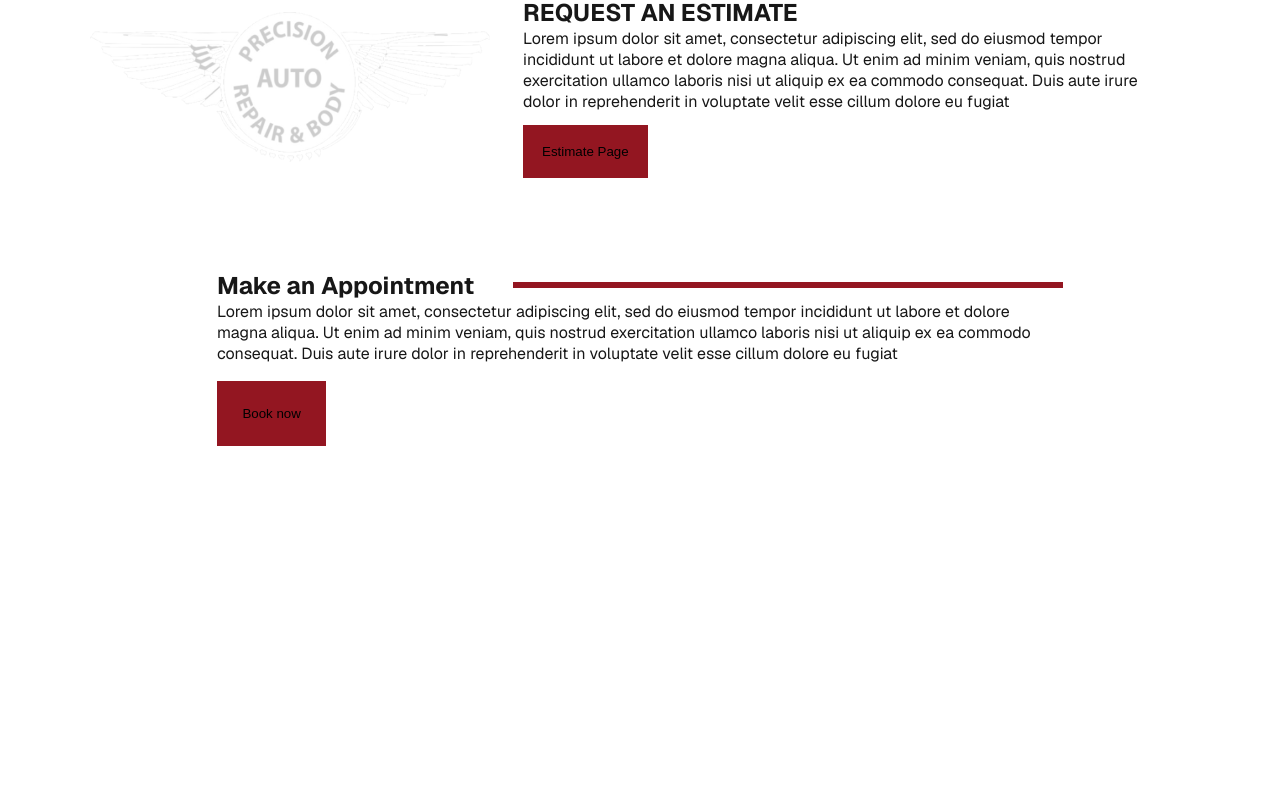
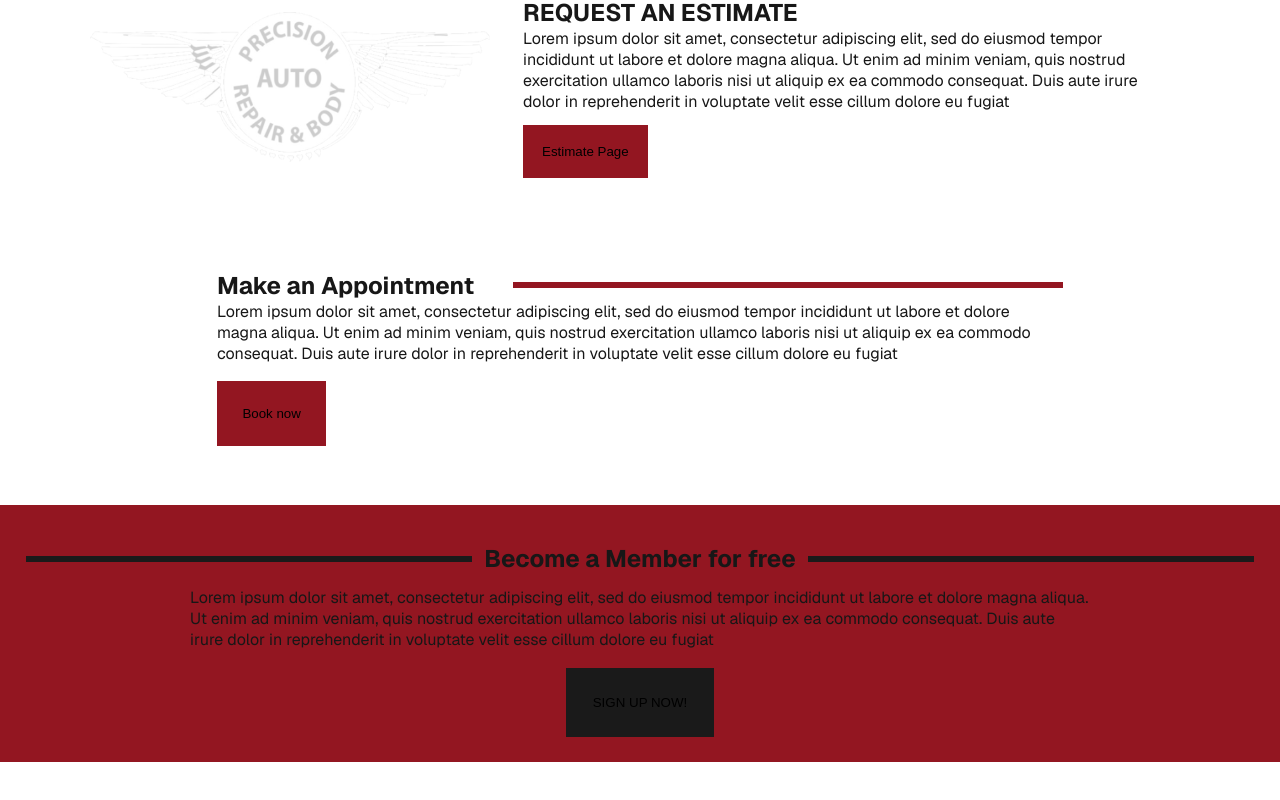
Before and after one commit to rockett366/Precision-Auto-Repair-and-Body, a Next.js app in the folder precision-auto/: page / in a window 1280 px wide. Shown: the part 852-1652 px from the top of the page. Before the commit the page ends 1441 px from the top, so only its background shows below. Built offline with nearby package versions, Linux system fonts and the light colour scheme.

Commit message:
Scrum 86: section about becoming a member on landing page
Become a member for free banner on the landing page, with a button that will send the user to the sign-up page

```diff
--- a/precision-auto/src/app/page.js
+++ b/precision-auto/src/app/page.js
@@ -66,11 +66,33 @@ export default function Home() {
             </p>
             <button className={styles.button}>
               {" "}
-              <Link href="./select-service">Book now</Link>
+              <Link href="/">Book now</Link>
             </button>
           </div>
         </div>
 
+        {/* become a member for free section */}
+        <div className={styles.infoBanner}>
+          <div className={styles.bannerTitle}>
+            <div className={styles.dividerBar}> </div>
+
+            <h2>Become a Member for free</h2>
+            <div className={styles.dividerBar}> </div>
+          </div>
+          <div className={styles.infoSectionWords}>
+            <p>
+              Lorem ipsum dolor sit amet, consectetur adipiscing elit, sed do
+              eiusmod tempor incididunt ut labore et dolore magna aliqua. Ut
+              enim ad minim veniam, quis nostrud exercitation ullamco laboris
+              nisi ut aliquip ex ea commodo consequat. Duis aute irure dolor in
+              reprehenderit in voluptate velit esse cillum dolore eu fugiat
+            </p>
+            <button className={styles.button}>
+              {" "}
+              <Link href="./signup">SIGN UP NOW!</Link>
+            </button>
+          </div>
+        </div>
         <div className={styles.ctas}></div>
       </main>
       <footer className={styles.footer}></footer>
--- a/precision-auto/src/app/page.module.css
+++ b/precision-auto/src/app/page.module.css
@@ -114,6 +114,38 @@
   align-items: center;
   justify-content: space-between;
 }
+/* beccome a member */
+
+.infoBanner {
+  background-color: #931621;
+  padding: 2%;
+}
+.bannerTitle {
+  display: flex;
+  justify-content: center;
+  align-items: center;
+}
+.bannerTitle h2 {
+  min-width: fit-content;
+  padding: 1%;
+}
+.bannerTitle .dividerBar {
+  width: 100%;
+  background-color: #1a1a1a;
+}
+.infoBanner .button {
+  background-color: #1a1a1a;
+}
+.infoBanner .button:hover {
+  background-color: white;
+  color: #1a1a1a;
+}
+.infoBanner .infoSectionWords {
+  display: flex;
+  justify-content: center;
+  flex-direction: column;
+}
+
 /* Enable hover only on non-touch devices */
 @media (hover: hover) and (pointer: fine) {
   a.primary:hover {
```
